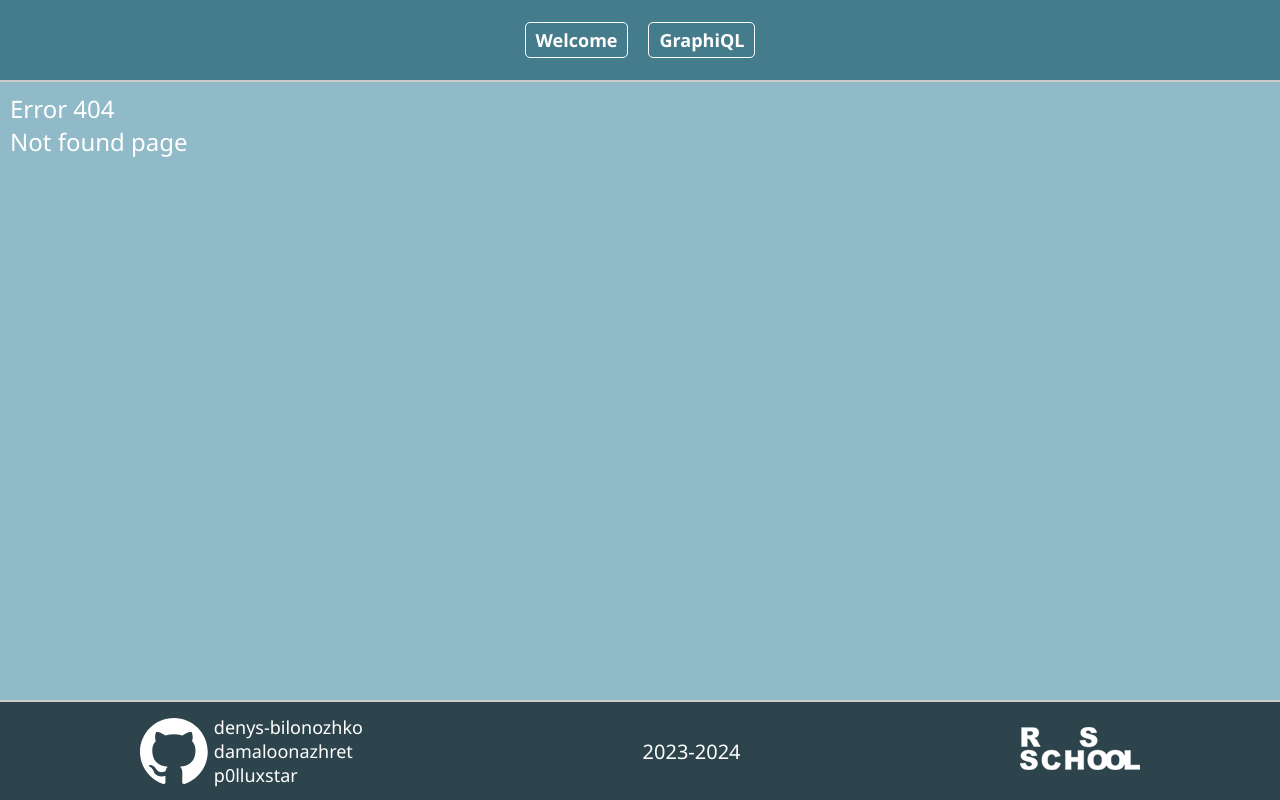
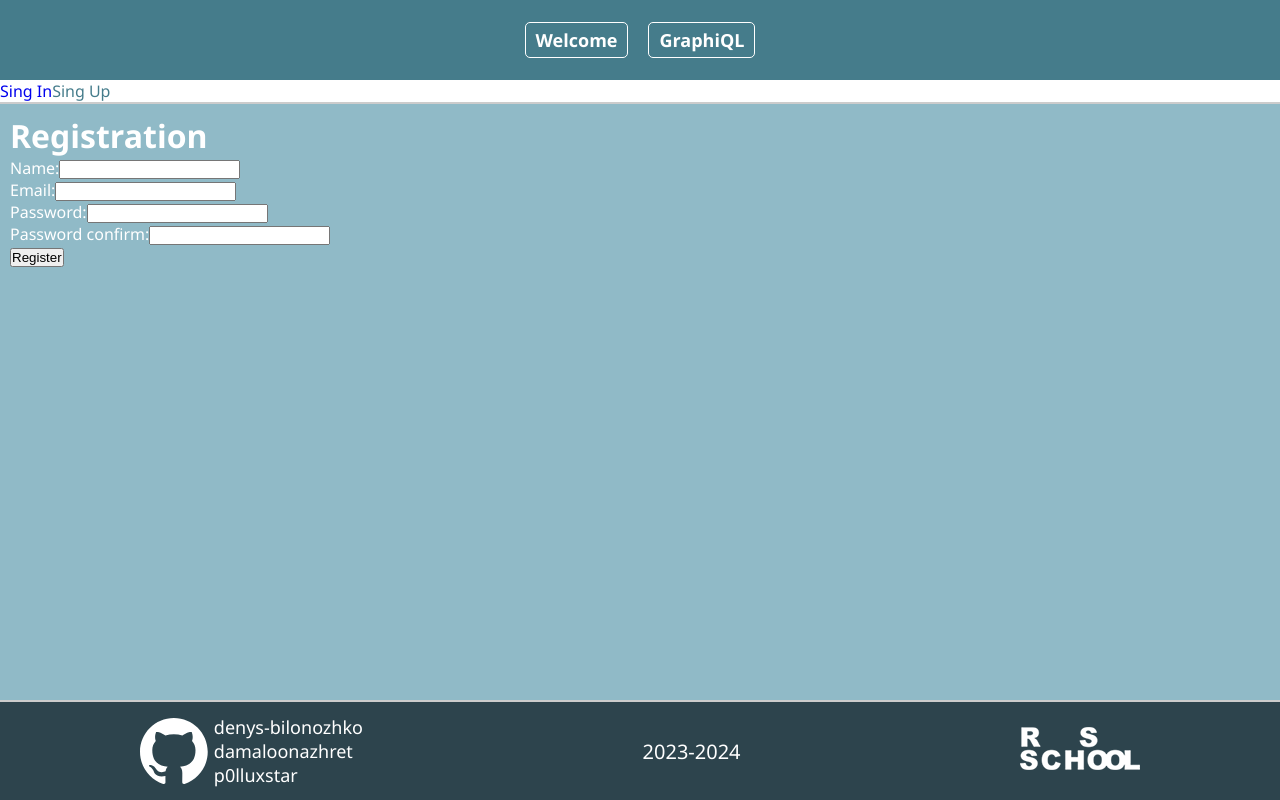
Before and after one commit to damaloonazhret/rss-graphiql, a React (Vite) app: page /registration in a window 1280 px wide. Before the commit this address had no page. Built offline with nearby package versions, Linux system fonts and the light colour scheme; no server answers.

Commit message:
feat: add login and registration pages

```diff
--- a/src/components/app/App.tsx
+++ b/src/components/app/App.tsx
@@ -4,6 +4,8 @@ import Layout from '../layout/Layout';
 import WelcomePage from '../../pages/WelcomePage';
 import GraphiqlPage from '../../pages/GraphiqlPage';
 import NotFoundPage from '../../pages/NotFoundPage';
+import LoginPage from '../../pages/LoginPage';
+import RegistrationPage from '../../pages/RegistrationPage';
 
 const App = () => {
   return (
@@ -12,6 +14,8 @@ const App = () => {
         <Route path="/" element={<Layout />}>
           <Route index element={<WelcomePage />} />
           <Route path="graphiql" element={<GraphiqlPage />} />
+          <Route path="login" element={<LoginPage />} />
+          <Route path="registration" element={<RegistrationPage />} />
           <Route path="*" element={<NotFoundPage />} />
         </Route>
       </Routes>
--- a/src/components/header/Header.tsx
+++ b/src/components/header/Header.tsx
@@ -1,7 +1,11 @@
+import { useAuthState } from 'react-firebase-hooks/auth';
+import { NavLink } from 'react-router-dom';
+import { auth } from '../../services/firebase';
 import styles from './Header.module.css';
-import { NavLink } from 'react-router-dom';
 
 const Header = () => {
+  const [user] = useAuthState(auth);
+
   return (
     <>
       <div className={styles.header}>
@@ -12,6 +16,19 @@ const Header = () => {
           GraphiQL
         </NavLink>
       </div>
+      <div>
+        {user ? (
+          <>
+            <div>Logged as: {user.displayName}</div>
+            <button onClick={() => auth.signOut()}>Sign out</button>
+          </>
+        ) : (
+          <>
+            <NavLink to="/login">Sing In</NavLink>
+            <NavLink to="/registration">Sing Up</NavLink>
+          </>
+        )}
+      </div>
     </>
   );
 };
--- /dev/null
+++ b/src/pages/LoginPage.tsx
@@ -0,0 +1,7 @@
+import LoginForm from '../components/loginForm/LoginForm';
+
+const LoginPage = () => {
+  return <LoginForm />;
+};
+
+export default LoginPage;
--- /dev/null
+++ b/src/pages/RegistrationPage.tsx
@@ -0,0 +1,7 @@
+import RegistrationForm from '../components/registrationForm/RegistrationForm';
+
+const RegistrationPage = () => {
+  return <RegistrationForm />;
+};
+
+export default RegistrationPage;
```
